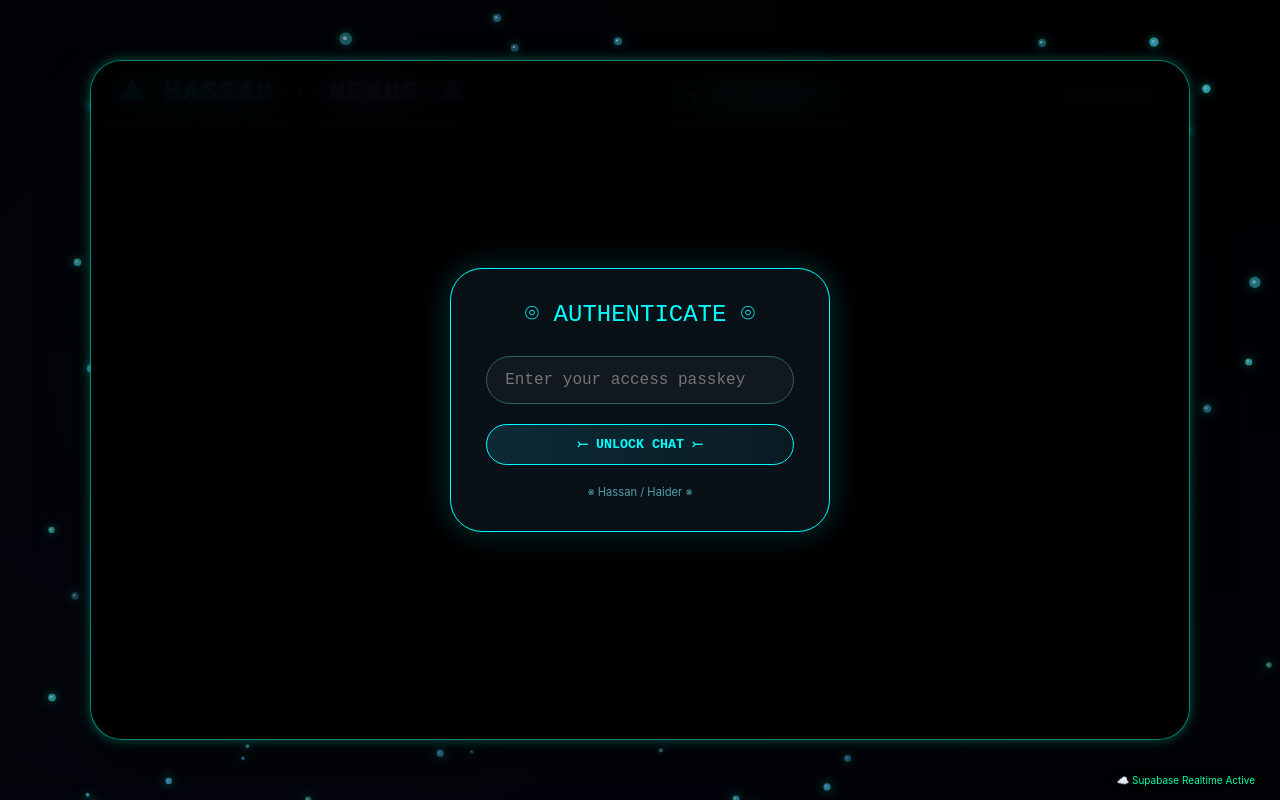
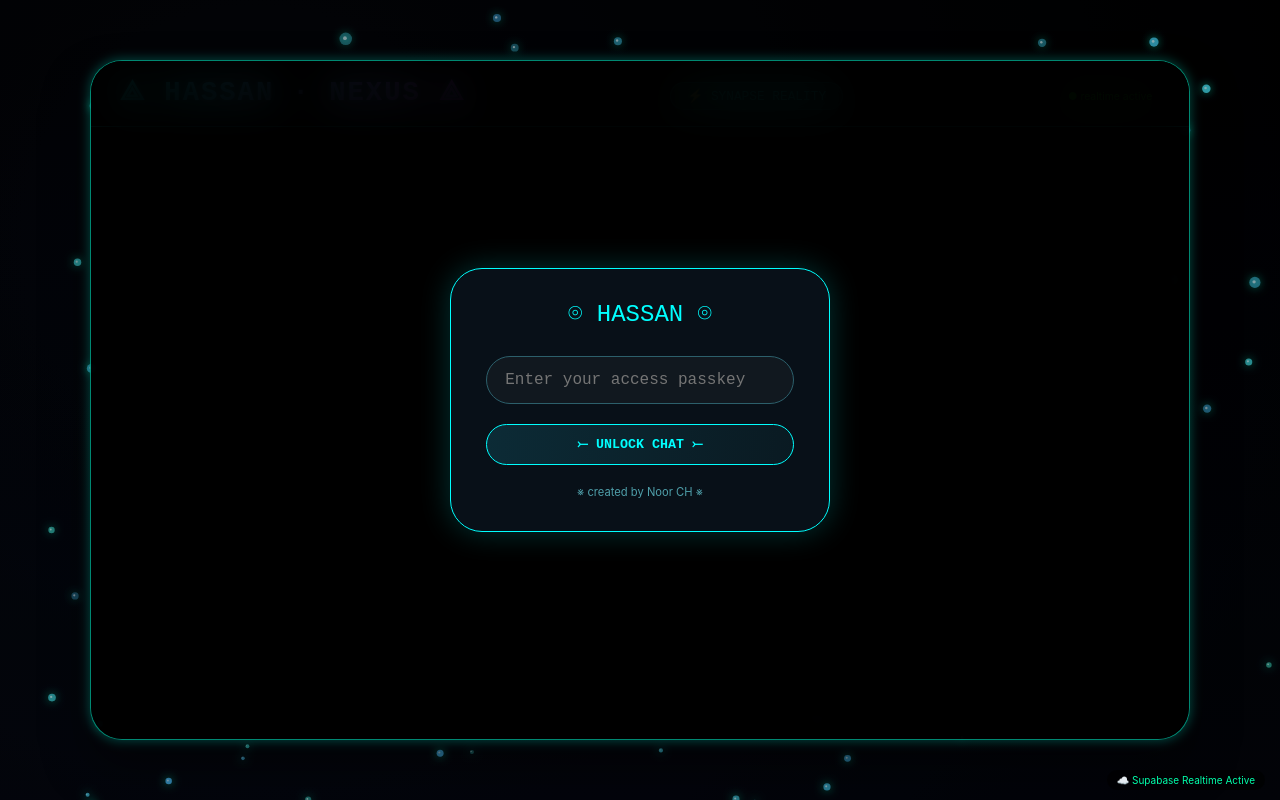
Before and after one commit to noorch9685-max/Husan, a plain HTML site: page index.html in a window 1280 px wide. Drawn offline with nearby package versions, Linux system fonts and the light colour scheme.

Commit message:
update all files

```diff
--- a/index.html
+++ b/index.html
@@ -368,11 +368,11 @@
     <!-- login overlay -->
     <div id="loginOverlay" class="login-overlay">
         <div class="login-card">
-            <h2>⌾ AUTHENTICATE ⌾</h2>
+            <h2>⌾ HASSAN ⌾</h2>
             <input type="password" id="passwordInput" placeholder="Enter your access passkey" autocomplete="off">
             <button id="loginBtn">⤚ UNLOCK CHAT ⤚</button>
             <div id="loginError" class="error-msg"></div>
-            <div style="margin-top: 20px; font-size: 0.7rem; color: #4f9faa;">※ Hassan / Haider ※</div>
+            <div style="margin-top: 20px; font-size: 0.7rem; color: #4f9faa;">※ created by Noor CH ※</div>
         </div>
     </div>
 </div>
```
